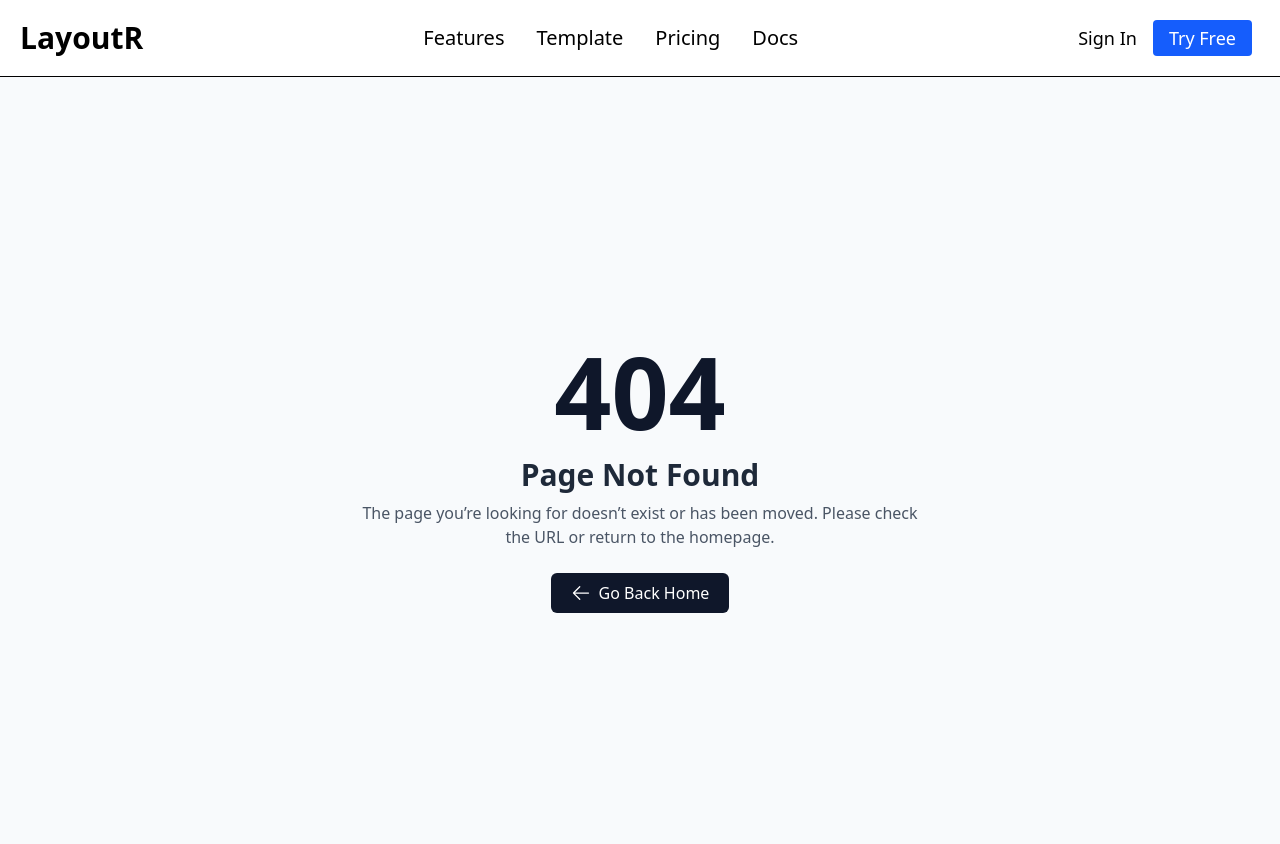
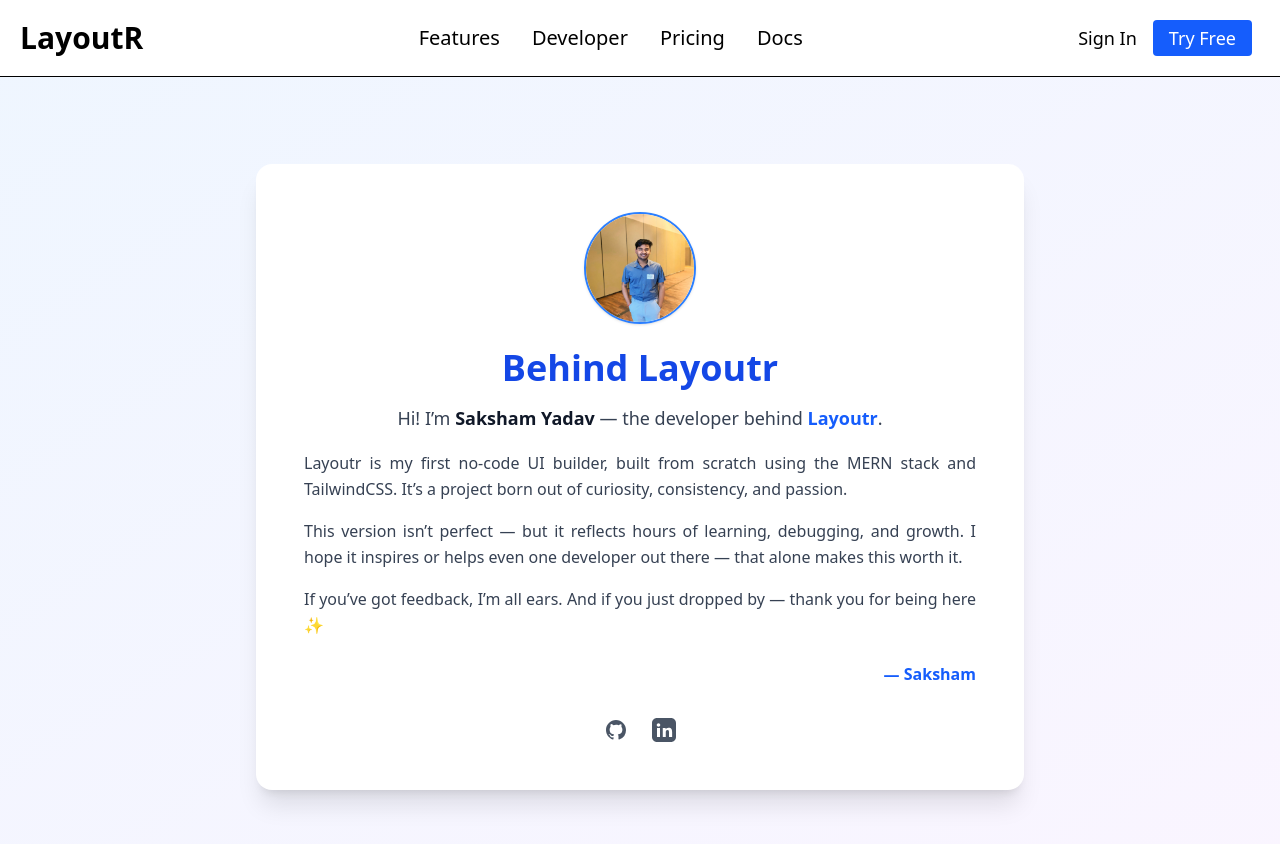
Before and after one commit to Sakshamyadav6/layoutr, a React (Vite) app in the folder frontend/: page /developer in a window 1280 px wide. Before the commit this address had no page. Shown: the top 844 px of the page. Built offline with nearby package versions, Linux system fonts and the light colour scheme.

Commit message:
feat:developer page added

```diff
--- a/frontend/src/App.jsx
+++ b/frontend/src/App.jsx
@@ -14,11 +14,11 @@ import ProjectDetail from "./components/dashboard/ProjectDetail";
 import Builder from "./pages/Builder";
 import ProtectedRoute from "./routes/ProtectedRoute";
 import PageNotFound from "./pages/PageNotFound";
-import { useSelector } from "react-redux";
 import Template from "./pages/Template";
 import Pricing from "./pages/Pricing";
 import Docs from "./pages/Docs";
 import Features from "./pages/Features";
+import Developer from "./pages/Developer";
 
 function App() {
   const location = useLocation();
@@ -45,6 +45,7 @@ function App() {
           <Route path="/register" element={<Register />} />
         </Route>
         <Route path="/features" element={<Features />} />
+        <Route path="/developer" element={<Developer />} />
         <Route path="/template" element={<Template />} />
         <Route path="/pricing" element={<Pricing />} />
         <Route path="/docs" element={<Docs />} />
--- a/frontend/src/components/NavBar.jsx
+++ b/frontend/src/components/NavBar.jsx
@@ -38,8 +38,8 @@ const NavBar = () => {
             <Link to="/features" className="hover:text-gray-700 ">
               Features
             </Link>
-            <Link to="/template" className="hover:text-gray-700 ">
-              Template
+            <Link to="/developer" className="hover:text-gray-700 ">
+              Developer
             </Link>
             <Link to="/pricing" className="hover:text-gray-700 ">
               Pricing
@@ -65,8 +65,8 @@ const NavBar = () => {
               <a href="/features" className="py-1">
                 Features
               </a>
-              <a href="/template" className="py-1">
-                Template
+              <a href="/developer" className="py-1">
+                Developer
               </a>
               <a href="/pricing" className="py-1">
                 Pricing
--- a/frontend/src/components/dashboard/ProjectDetail.jsx
+++ b/frontend/src/components/dashboard/ProjectDetail.jsx
@@ -62,7 +62,7 @@ const ProjectDetail = () => {
         successToast("Project Deleted Sucessfully");
       }
     } catch (error) {
-      errorToast(error);
+      console.log(error);
     }
   };
 
--- a/frontend/src/components/landing/HeroSection.jsx
+++ b/frontend/src/components/landing/HeroSection.jsx
@@ -1,12 +1,16 @@
 import React from "react";
 import { motion } from "framer-motion";
-import { ArrowRightIcon, PlayCircleIcon } from "@heroicons/react/24/solid";
+import {
+  ArrowRightIcon,
+  CpuChipIcon,
+  PlayCircleIcon,
+} from "@heroicons/react/24/solid";
 import { Link } from "react-router-dom";
 
 const HeroSection = () => {
   return (
     <>
-      <section className="relative bg-gradient-to-br from-blue-50 to-purple-50 pt-20 pb-30 min-h-screen">
+      <section className="relative bg-gradient-to-br from-blue-50 to-purple-50 pt-20 pb-30 md:pt-0 md:pb-0 min-h-screen">
         {/* background glow */}
         <div className="absolute inset-0 z-0 pointer-events-none bg-[radial-gradient(circle_at_center,_#3b82f6_0%,_transparent_70%)] opacity-10" />
         <div className="max-w-7xl mx-auto px-4 py-12 sm:px-6 sm:py-16 md:py-20 lg:py-24 xl:py-28 text-center">
@@ -45,10 +49,10 @@ const HeroSection = () => {
               Start Building Free <ArrowRightIcon className="h-5 w-5" />
             </Link>
             <Link
-              to="/"
+              to="/developer"
               className="inline-flex items-center justify-center gap-2 text-sm md:text-lg text-gray-900 bg-gray-100 px-6 py-4 rounded-lg shadow-lg font-semibold "
             >
-              <PlayCircleIcon className="h-5 w-5 text-blue-600" /> Watch Demo
+              <CpuChipIcon className="h-5 w-5 text-blue-600" /> Meet Developer
             </Link>
           </motion.div>
         </div>
--- /dev/null
+++ b/frontend/src/pages/Developer.jsx
@@ -0,0 +1,90 @@
+import React from "react";
+
+const Developer = () => {
+  return (
+    <section className="min-h-screen bg-gradient-to-br from-blue-50 to-purple-50 flex items-center justify-center px-4 py-20">
+      <div className="max-w-3xl w-full bg-white rounded-2xl shadow-xl p-8 md:p-12 text-gray-800">
+        {/* Profile Image */}
+        <div className="flex justify-center mb-6">
+          <img
+            src="/img/profile.jpg"
+            alt="Saksham Yadav"
+            className="w-28 h-28 rounded-full object-cover  border-2 border-blue-500 shadow"
+          />
+        </div>
+
+        {/* Headline */}
+        <h1 className="text-4xl font-bold text-blue-700 mb-4 text-center">
+          Behind Layoutr
+        </h1>
+
+        {/* Intro Paragraphs */}
+        <p className="text-lg text-gray-700 leading-relaxed mb-4 text-center">
+          Hi! I’m{" "}
+          <span className="font-semibold text-gray-900">Saksham Yadav</span> —
+          the developer behind{" "}
+          <span className="text-blue-600 font-semibold">Layoutr</span>.
+        </p>
+
+        <p className="text-md text-gray-700 leading-relaxed mb-4 text-justify">
+          Layoutr is my first no-code UI builder, built from scratch using the
+          MERN stack and TailwindCSS. It’s a project born out of curiosity,
+          consistency, and passion.
+        </p>
+
+        <p className="text-md text-gray-700 leading-relaxed mb-4 text-justify">
+          This version isn’t perfect — but it reflects hours of learning,
+          debugging, and growth. I hope it inspires or helps even one developer
+          out there — that alone makes this worth it.
+        </p>
+
+        <p className="text-md text-gray-700 leading-relaxed mb-4 text-justify ">
+          If you’ve got feedback, I’m all ears. And if you just dropped by —
+          thank you for being here ✨
+        </p>
+
+        <p className="mt-6 text-blue-600 font-semibold text-right">— Saksham</p>
+
+        {/* Social Icons */}
+        <div className="mt-8 flex justify-center gap-6">
+          <a
+            href="https://github.com/Sakshamyadav6"
+            target="_blank"
+            rel="noopener noreferrer"
+            className="hover:text-gray-900 transition"
+          >
+            <svg
+              xmlns="http://www.w3.org/2000/svg"
+              fill="currentColor"
+              viewBox="0 0 24 24"
+              className="w-6 h-6 text-gray-600 hover:text-black"
+            >
+              <path
+                fillRule="evenodd"
+                d="M12 2C6.477 2 2 6.486 2 12.017c0 4.42 2.865 8.166 6.839 9.489.5.09.682-.217.682-.483 0-.237-.009-.868-.014-1.703-2.782.605-3.369-1.34-3.369-1.34-.454-1.155-1.11-1.463-1.11-1.463-.907-.62.069-.608.069-.608 1.003.07 1.532 1.032 1.532 1.032.892 1.53 2.341 1.088 2.91.832.091-.647.35-1.088.636-1.338-2.22-.253-4.555-1.113-4.555-4.951 0-1.094.39-1.988 1.029-2.688-.103-.254-.446-1.273.098-2.65 0 0 .84-.269 2.75 1.025A9.564 9.564 0 0112 6.844c.851.004 1.705.115 2.504.337 1.908-1.294 2.746-1.025 2.746-1.025.546 1.377.202 2.396.1 2.65.64.7 1.028 1.594 1.028 2.688 0 3.847-2.339 4.695-4.566 4.944.359.31.678.92.678 1.855 0 1.338-.012 2.419-.012 2.749 0 .269.18.577.688.48A10.019 10.019 0 0022 12.017C22 6.486 17.523 2 12 2z"
+                clipRule="evenodd"
+              />
+            </svg>
+          </a>
+          <a
+            href="https://www.linkedin.com/in/saksham-yadavv"
+            target="_blank"
+            rel="noopener noreferrer"
+            className="hover:text-blue-700 transition"
+          >
+            <svg
+              xmlns="http://www.w3.org/2000/svg"
+              fill="currentColor"
+              viewBox="0 0 24 24"
+              className="w-6 h-6 text-gray-600 hover:text-blue-700"
+            >
+              <path d="M19 0h-14c-2.76 0-5 2.24-5 5v14c0 2.76 2.24 5 5 5h14c2.76 0 5-2.24 5-5v-14c0-2.76-2.24-5-5-5zm-11 19h-3v-9h3v9zm-1.5-10.29c-.97 0-1.75-.78-1.75-1.75S5.53 5.21 6.5 5.21c.96 0 1.75.78 1.75 1.75s-.79 1.75-1.75 1.75zm13.5 10.29h-3v-4.5c0-1.07-.02-2.45-1.5-2.45s-1.73 1.17-1.73 2.38v4.57h-3v-9h2.89v1.23h.04c.4-.76 1.38-1.56 2.84-1.56 3.04 0 3.6 2 3.6 4.59v4.74z" />
+            </svg>
+          </a>
+        </div>
+      </div>
+    </section>
+  );
+};
+
+export default Developer;
--- a/frontend/src/pages/dashboard/Dashboard.jsx
+++ b/frontend/src/pages/dashboard/Dashboard.jsx
@@ -26,7 +26,7 @@ const Dashboard = () => {
       setProject(response.data.project);
     } catch (error) {
       // console.log(error);
-      errorToast(error);
+      // errorToast(error.message);
     }
   };
   useEffect(() => {
--- a/frontend/src/pages/dashboard/Projects.jsx
+++ b/frontend/src/pages/dashboard/Projects.jsx
@@ -16,7 +16,7 @@ const Projects = () => {
       setProject(response.data.project);
     } catch (error) {
       // console.log(error);
-      errorToast(error);
+      // errorToast(error.message);
     }
   };
   const handleDelete = async (id) => {
@@ -26,7 +26,7 @@ const Projects = () => {
       GetProjects();
     } catch (error) {
       // console.log(error);
-      errorToast(error);
+      // errorToast(error.message);
     }
   };
   const handleView = (id) => {
```
Also changed, not shown: frontend/public/img/profile.jpg (added).
